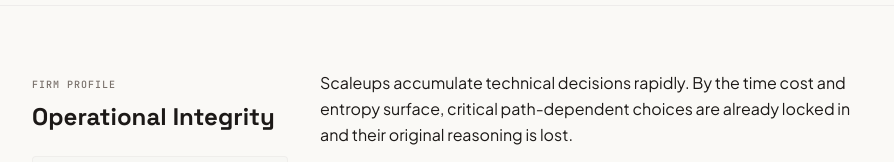
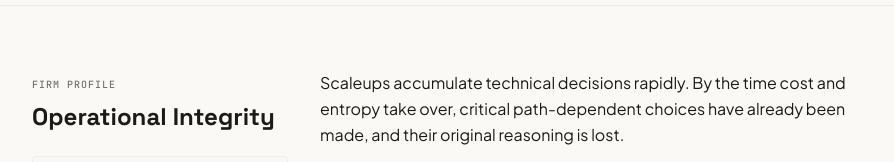
Before and after one commit to ggiallo28/glmu.cc, a React (Vite) app: page / in a window 1280 px wide. Shown: the part 638-800 px from the top of the page, without its empty margins (192-1086 px from the left). Built offline with nearby package versions, Linux system fonts and the light colour scheme.

Commit message:
Remove offline VAT note, update firm profile copy

```diff
--- a/src/App.tsx
+++ b/src/App.tsx
@@ -195,8 +195,7 @@ export default function App() {
         msCode: 'IT',
         vatNumber: '06158220654',
         name: 'MUCCIOLO GIANLUIGI',
-        address: 'CONTRADA FONTANA SALERNO 6\n84049 CASTEL SAN LORENZO SA\nItaly',
-        error: 'Offline connection (active registry details verified)'
+        address: 'CONTRADA FONTANA SALERNO 6\n84049 CASTEL SAN LORENZO SA\nItaly'
       });
     } finally {
       setVatLoading(false);
@@ -405,7 +404,7 @@ export default function App() {
 
             <div className="md:col-span-8 text-stone-600 text-sm sm:text-base font-light space-y-4 leading-relaxed">
               <p className="text-stone-900 font-normal">
-                Scaleups accumulate technical decisions rapidly. By the time cost and entropy surface, critical path-dependent choices are already locked in and their original reasoning is lost.
+                Scaleups accumulate technical decisions rapidly. By the time cost and entropy take over, critical path-dependent choices have already been made, and their original reasoning is lost.
               </p>
               <p>
                 Addressing this requires <strong className="font-semibold text-stone-900">System Intelligence</strong>, a cohesive framework for technical reasoning that bridges the gap between Cloud, Data, and AI.
```
